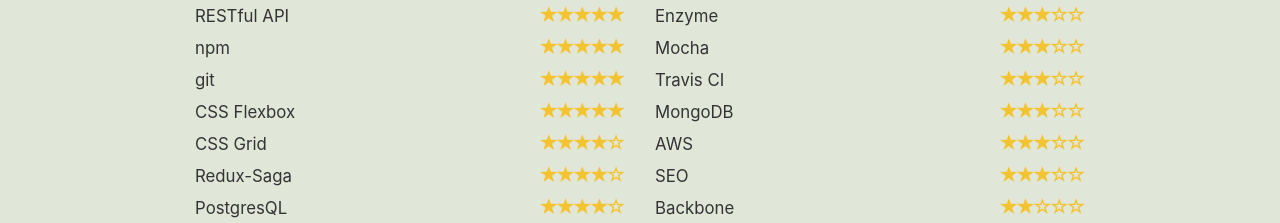
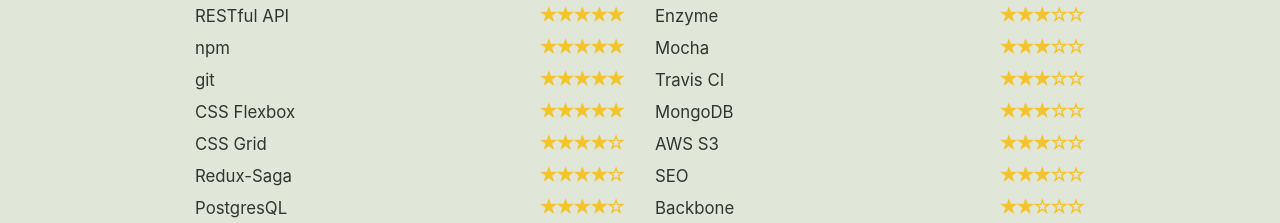
Before and after one commit to sleex723/personal-website, a React app: page / in a window 1280 px wide. Shown: the part 2060-2283 px from the top of the page. Built offline with nearby package versions, Linux system fonts and the light colour scheme.

Commit message:
Changing to S3

```diff
--- a/src/Components/Skills/Skills.js
+++ b/src/Components/Skills/Skills.js
@@ -304,7 +304,7 @@ const skills = (props) => {
 							</div>
 						</div>
 						<div className={styles.Skill}>
-							<div className={styles.SkillName}>AWS</div>
+							<div className={styles.SkillName}>AWS S3</div>
 							<div className={styles.Stars}>
 								<span class="glyphicon glyphicon-star" />
 								<span class="glyphicon glyphicon-star" />
```
